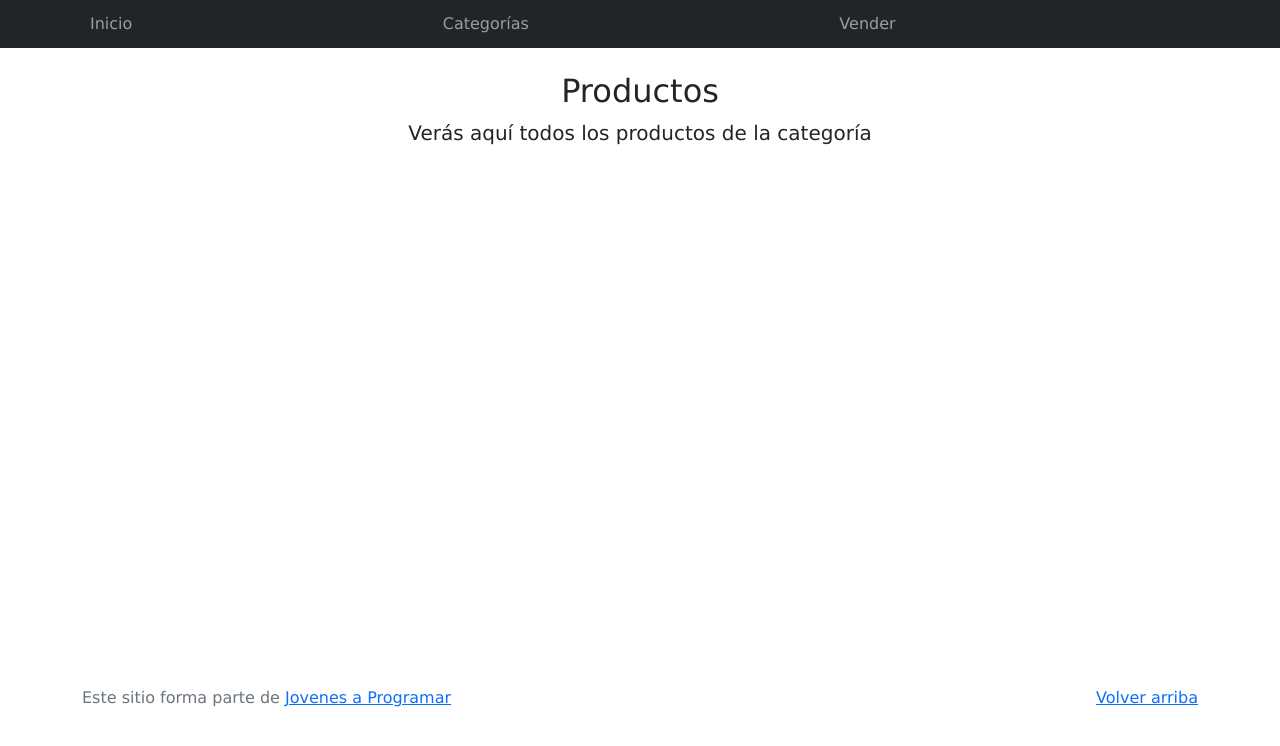
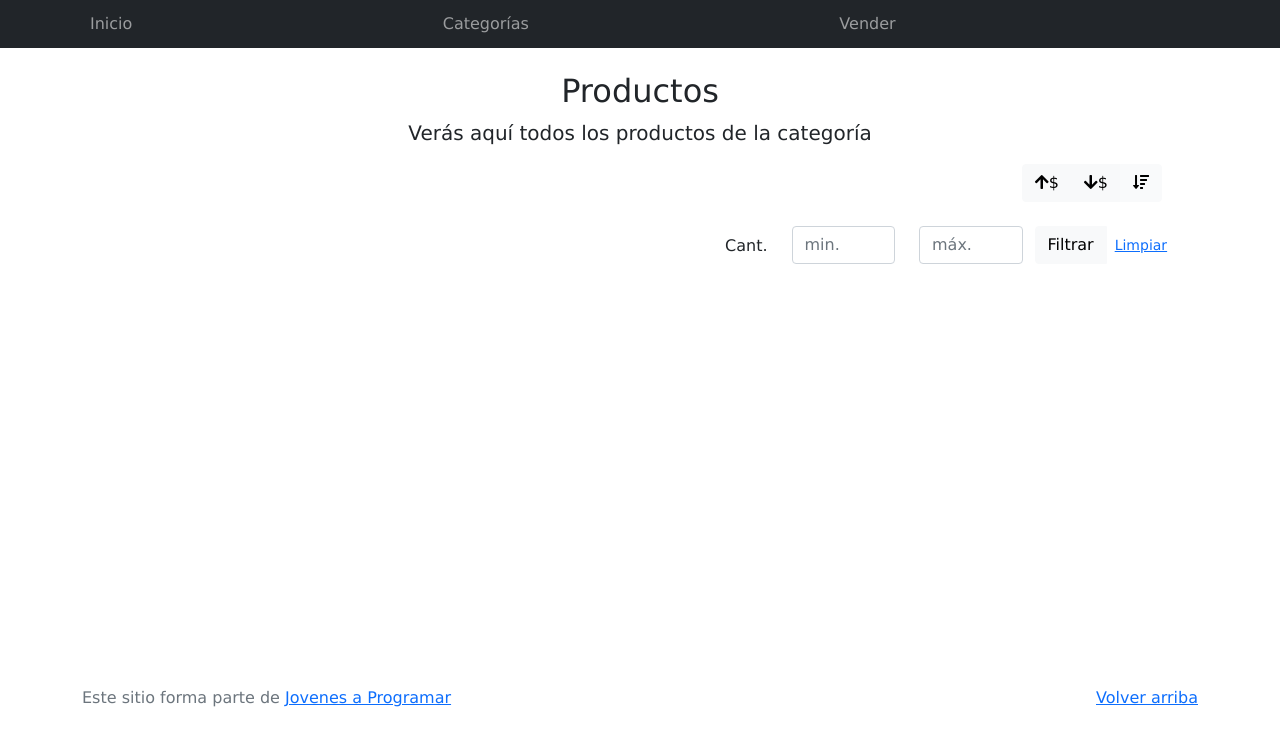
Before and after one commit to Nauus/Proyect-Final, a plain HTML site: page products.html in a window 1280 px wide. Drawn offline with Linux system fonts and the light colour scheme; no server answers; sample sign-in values are in the browser's storage.

Commit message:
Añadiendo botones al products.html

```diff
--- a/products.html
+++ b/products.html
@@ -41,6 +41,36 @@
       <div class="text-center p-4">
         <h2>Productos</h2>
         <p class="lead" id="parrafoProductos">Verás aquí todos los productos de la categoría <span id="categoriaNombre"></span></p>
+        <div class="col text-end">
+          <div class="btn-group btn-group-toggle mb-4" data-bs-toggle="buttons">
+            <input type="radio" class="btn-check" name="options" id="sortAscPrice">
+            <label class="btn btn-light" for="sortAscPrice" content="\f062"><i class="fas fa-arrow-up mr-1"></i>$</label>
+            <input type="radio" class="btn-check" name="options" id="sortDescPrice">
+            <label class="btn btn-light" for="sortDescPrice"><i class="fas fa-arrow-down mr-1"></i>$</label>
+            <input type="radio" class="btn-check" name="options" id="sortByRelev" checked="">
+            <label class="btn btn-light" for="sortByRelev"><i class="fas fa-sort-amount-down mr-1"></i></label>
+          </div>
+        </div>
+        <div class="row">
+          <div class="col-lg-6 offset-lg-6 col-md-12 mb-1 container">
+            <div class="row container p-0 m-0">
+              <div class="col">
+                <p class="font-weight-normal text-end my-2">Cant.</p>
+              </div>
+              <div class="col">
+                <input class="form-control" type="number" placeholder="min." id="rangeFilterCountMin">
+              </div>
+              <div class="col">
+                <input class="form-control" type="number" placeholder="máx." id="rangeFilterCountMax">
+              </div>
+              <div class="col-3 p-0">
+                <div class="btn-group" role="group">
+                  <button class="btn btn-light btn-block" id="rangeFilterCount">Filtrar</button>
+                  <button class="btn btn-link btn-sm" id="clearRangeFilter">Limpiar</button>
+                </div>
+              </div>
+            </div>
+          </div>
       </div>
     </div>
     <div class="row">
```
